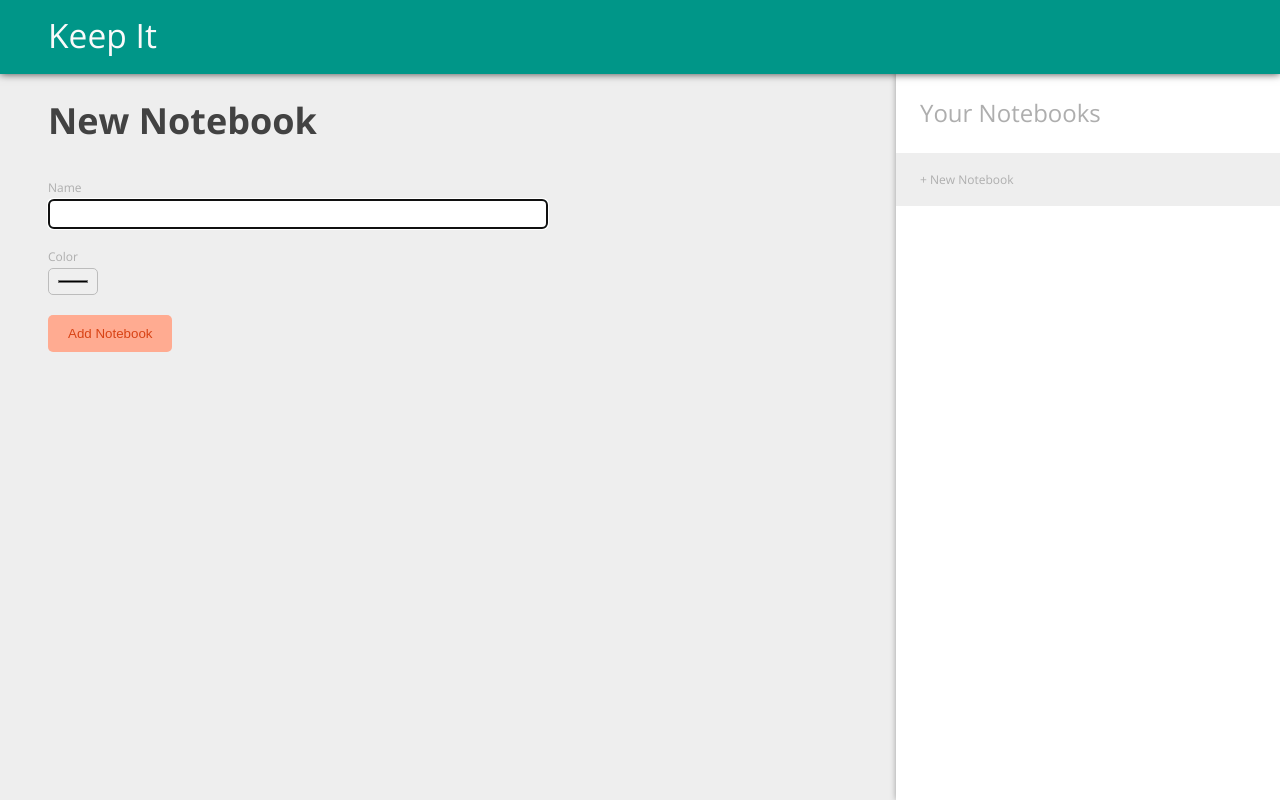
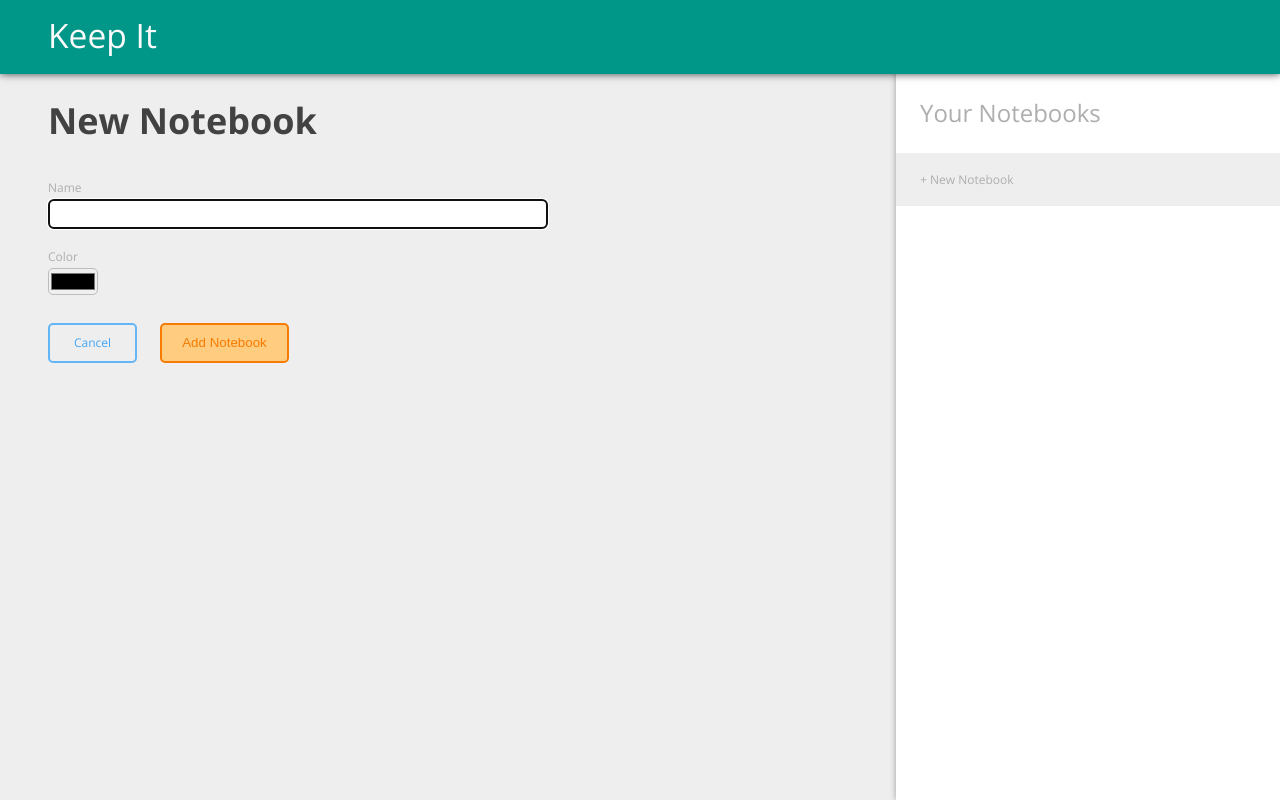
Before and after one commit to castilhoin/keep-it, a Flask app: page /notebook/new in a window 1280 px wide. Run offline with Flask 2, Linux system fonts and the light colour scheme; the visitor is signed in with stand-in values (Sample User, id 1); data comes from the database, SQL or seed files in the repository; data that the repository does not hold is empty.

Commit message:
Fix bugs and css style

```diff
--- a/app/ext/site/main.py
+++ b/app/ext/site/main.py
@@ -70,26 +70,26 @@ def list_notes(notebook):
         if current_notebook.user_id == current_user.id:
             notes = Note.query.filter_by(notebook_id=notebook)
             return render_template("note/list.html", notebooks=notebooks, current_notebook=current_notebook, notes=notes)
-        return render_template("error.html", message="Sorry, you don't have permission to access this resource")
+        return render_template("error.html", notebooks=notebooks, message="Sorry, you don't have permission to access this resource.")
     else:
         return redirect(url_for("site.login"))
 
 @bp.route("/notebook/new", methods=["GET", "POST"])
 def new_notebook():
     if current_user.is_authenticated:
+        notebooks = Notebook.query.filter_by(user_id=current_user.id)
         if request.method == "POST":
             name = request.form["name"]
             if not name:
-                return render_template("error.html", message="Please, insert a name for your notebook")
+                return render_template("error.html", notebooks=notebooks, message="Please, insert a name for your notebook")
             color = request.form["color"]
             if not color:
-                return render_template("error.html", message="Please, choose a color for your notebook")
+                return render_template("error.html", notebooks=notebooks, message="Please, choose a color for your notebook")
             new_notebook = Notebook(name, color, current_user.id)
             db.session.add(new_notebook)
             db.session.commit()
             return redirect(url_for("site.index"))
         else:
-            notebooks = Notebook.query.filter_by(user_id=current_user.id)
             return render_template("notebook/new.html", notebooks=notebooks)
     else:
         return redirect(url_for("site.login"))
@@ -97,21 +97,23 @@ def new_notebook():
 @bp.route("/<int:notebook>/edit", methods=["GET", "POST"])
 def edit_notebook(notebook):
     if current_user.is_authenticated:
+        notebooks = Notebook.query.filter_by(user_id=current_user.id)
+        current_notebook = Notebook.query.filter_by(id=notebook).first()
         if request.method == "POST":
             name = request.form["name"]
             if not name:
-                return render_template("error.html", message="Please, insert a name for your notebook")
+                return render_template("error.html", notebooks=notebooks, message="Please, insert a name for your notebook")
             color = request.form["color"]
             if not color:
-                return render_template("error.html", message="Please, choose a color for your notebook")
-            edit_notebook = Notebook.query.filter_by(id=notebook).first()
-            edit_notebook.name = name
-            edit_notebook.color = color
-            db.session.commit()
-            return redirect(url_for("site.index"))
+                return render_template("error.html", notebooks=notebooks, message="Please, choose a color for your notebook")
+            if current_notebook.user_id == current_user.id:
+                edited_notebook = Notebook.query.filter_by(id=notebook).first()
+                edited_notebook.name = name
+                edited_notebook.color = color
+                db.session.commit()
+                return redirect(url_for("site.list_notes", notebook=notebook))
+            return render_template("error.html", notebooks=notebooks, message="Sorry, you don't have permission to access this resource.")
         else:
-            notebooks = Notebook.query.filter_by(user_id=current_user.id)
-            current_notebook = Notebook.query.filter_by(id=notebook).first()
             return render_template("notebook/edit.html", notebooks=notebooks, current_notebook=current_notebook)
     else:
         return redirect(url_for("site.login"))
--- a/app/static/css/base.css
+++ b/app/static/css/base.css
@@ -1,9 +1,8 @@
 :root {
   --default-theme-primary: #009688;
   --default-theme-primary-dark: #00675B;
-  --default-theme-secondary: #D84315;
-  --default-theme-secondary-medium: #FF8A65;
-  --default-theme-secondary-light: #FFAB91;
+  --default-theme-secondary: #F57C00;
+  --default-theme-secondary-light: #FFCC80;
   --default-theme-text-light: #FAFAFA;
   --default-theme-text-medium: #9E9E9E;
   --default-theme-text-dark: #424242;
@@ -38,7 +37,7 @@ body {
 button {
   border: 0;
   border-radius: 5px;
-  display: block;
+  display: inline-block;
   padding: 0.8em 1.5em;
   cursor: pointer;
   transition: .5s ease-in-out;
--- a/app/static/css/style.css
+++ b/app/static/css/style.css
@@ -89,12 +89,19 @@
 h1 {
   font-size: 3em;
   font-weight: bold;
+  display: inline-block;
 }
 .section-auth,
 .section-content,
 .section-notes,
 .sidebar {
   padding-top: 8em;
+  min-height: 100vh;
+}
+.section-auth {
+  display: flex;
+  flex-direction: column;
+  justify-content: center;
 }
 .section-content {
   min-height: 100vh;
@@ -145,10 +152,11 @@ h1 {
   background: var(--default-theme-secondary-light);
   color: var(--default-theme-secondary);
   margin: 0.8em 0;
+  border: 2px solid var(--default-theme-secondary);
 }
 .section-auth button:hover,
 .section-content button:hover {
-  background: var(--default-theme-secondary-medium);
+  background: var(--default-theme-secondary);
   color: var(--default-theme-white);
 }
 .section-auth .auth-box a {
@@ -161,7 +169,6 @@ h1 {
 }
 .sidebar {
   width: 30vw;
-  min-height: 100vh;
   position: fixed;
   top: 0;
   right: -290px;
@@ -238,24 +245,26 @@ h1 {
   padding: 0 0 0 0.5em;
 }
 .section-notes .notebook-controls {
-  margin: 0.5em 0 0 1.2em;
+  margin: 0.5em 0 0 2.2em;
 }
 .section-notes .btn-edit-notebook,
 .section-notes .btn-delete-notebook {
   text-decoration: none;
-  padding: 0 1em;
+  padding: 0.5em 1em;
 }
 .section-notes .btn-edit-notebook {
   color: var(--default-theme-function-primary);
 }
 .section-notes .btn-edit-notebook:hover {
-  color: var(--default-theme-function-primary-dark);
+  color: var(--default-theme-white);
+  background: var(--default-theme-function-primary);
 }
 .section-notes .btn-delete-notebook {
   color: var(--default-theme-function-caution);
 }
 .section-notes .btn-delete-notebook:hover {
-  color: var(--default-theme-function-caution-dark);
+  color: var(--default-theme-white);
+  background: var(--default-theme-function-caution);
 }
 .section-notes .list-cards {
   list-style: none;
@@ -346,7 +355,6 @@ h1 {
   background: var(--default-theme-secondary-light);
   color: var(--default-theme-secondary);
 }
-
 .section-content .internal-form {
   margin: 2em 0 1em 0;
   width: 100%;
@@ -358,4 +366,22 @@ h1 {
 }
 .section-content input[type=color] {
   width: 50px;
+  padding: 0;
 }
+.btn-cancel-operation {
+  margin: 1.5em 0;
+  padding: 0.8em 2em;
+  display: inline-block;
+  text-decoration: none;
+  border-radius: 5px;
+  transition: .5s ease-in-out;
+}
+.btn-cancel-operation {
+  color: var(--default-theme-function-primary-dark);
+  border: 2px solid var(--default-theme-function-primary);
+  margin-right: 20px;
+}
+.btn-cancel-operation:hover {
+  color: var(--default-theme-white);
+  background: var(--default-theme-function-primary);
+}
--- a/app/templates/error.html
+++ b/app/templates/error.html
@@ -8,7 +8,9 @@ Error
 <section class="section-content">
   <div class="container">
     <h1>Error</h1>
-    <p>{{ message }}.</p>
+    <div class="content-text">
+      <p>{{ message }}.</p>
+    </div>
   </div>
 </section>
 {% endblock content %}
--- a/app/templates/note/list.html
+++ b/app/templates/note/list.html
@@ -10,7 +10,7 @@
     <h1 class="list-card-heading" style="border-left: 5px solid {{ current_notebook.color }}">{{ current_notebook.name }}</h1>
     <div class="notebook-controls">
       <a class="btn-edit-notebook" href="{{ url_for('site.edit_notebook', notebook=current_notebook.id) }}">Edit</a>
-      <a class="btn-delete-notebook" href="{{ url_for('site.confirm_delete_notebook', notebook=current_notebook.id) }}">Delete</a>
+      <a class="btn-delete-notebook" href="#">Delete</a>
     </div>
     <ul class="list-cards">
       {% for note in notes %}
--- a/app/templates/notebook/edit.html
+++ b/app/templates/notebook/edit.html
@@ -17,6 +17,7 @@ Edit Notebook: {{ current_notebook.name }}
         <label for="color">Color</label>
         <input id="color" type="color" name="color" value="{{ current_notebook.color }}" required>
       </div>
+      <a class="btn-cancel-operation" href="{{ url_for('site.list_notes', notebook=current_notebook.id) }}">Cancel</a>
       <button type="submit">Save Notebook</button>
     </form>
   </div>
--- a/app/templates/notebook/new.html
+++ b/app/templates/notebook/new.html
@@ -17,6 +17,7 @@ New Notebook
         <label for="color">Color</label>
         <input id="color" type="color" name="color" required>
       </div>
+      <a class="btn-cancel-operation" href="{{ url_for('site.index') }}">Cancel</a>
       <button class="btn-form-add-notebook" type="submit">Add Notebook</button>
     </form>
   </div>
```
Also changed, not shown: app/templates/base.html (indentation only).
